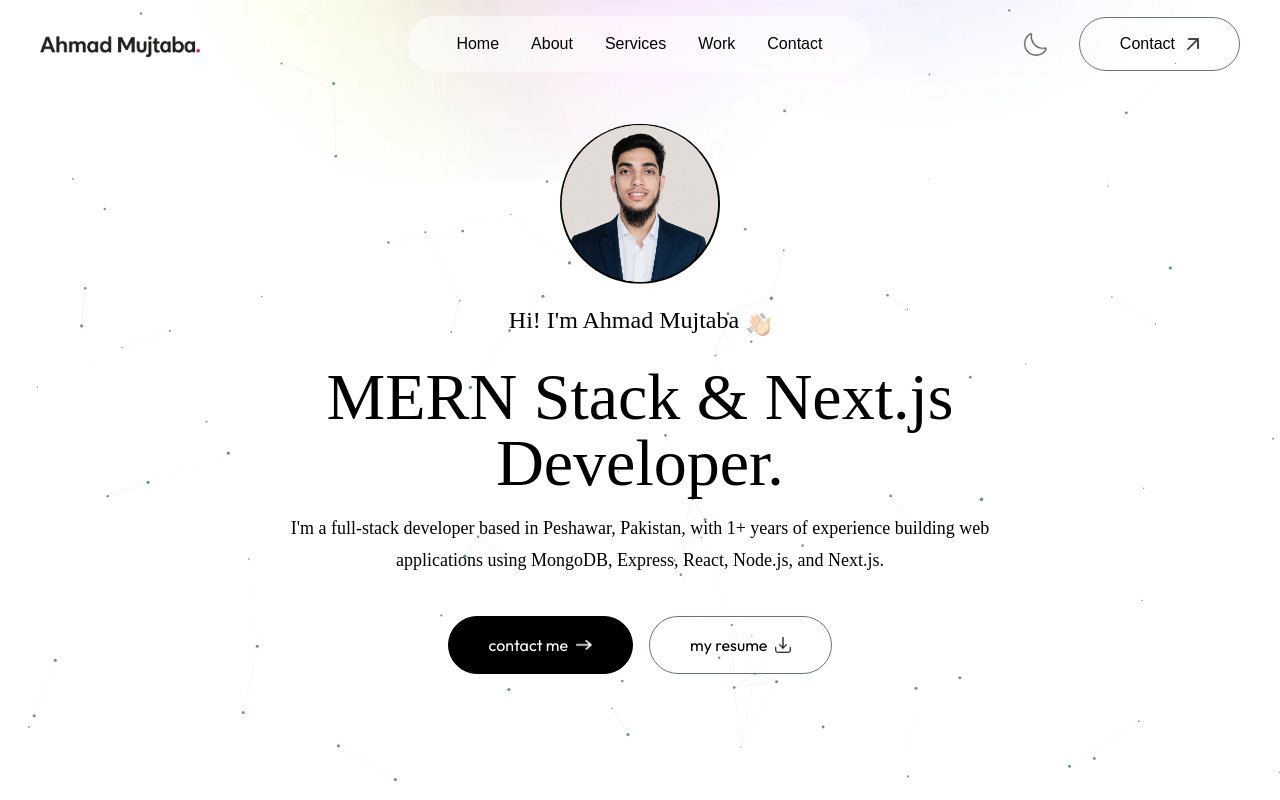
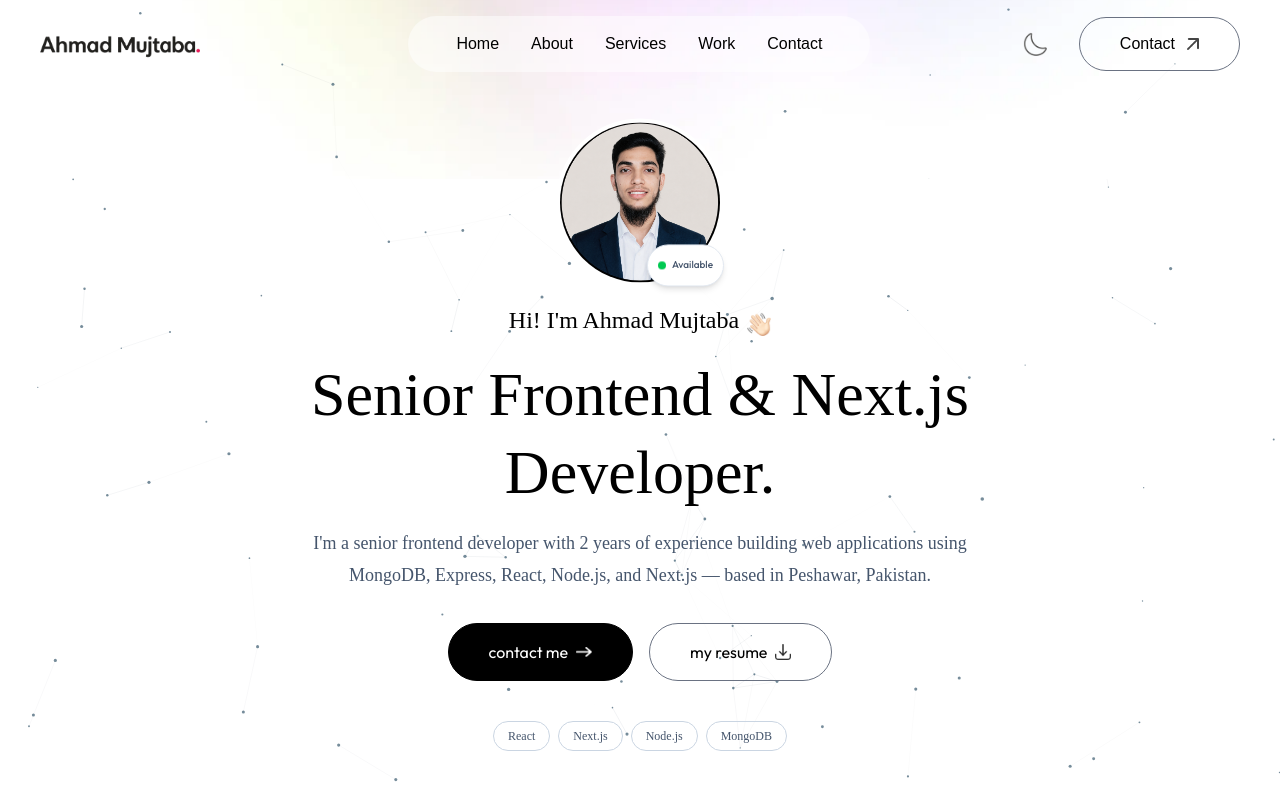
Before and after one commit to Ahmad-khan-1/portfolio, a Next.js app: page / in a window 1280 px wide. Shown: the top 800 px of the page. Built offline with nearby package versions, Linux system fonts and the light colour scheme; a web font is replaced by a local one.

Commit message:
Change header theme and section

```diff
--- a/components/Header.jsx
+++ b/components/Header.jsx
@@ -3,6 +3,8 @@ import { assets } from "../assests/assets";
 import Image from "next/image";
 import { motion } from "framer-motion";
 import ParticleBackground from "./ParticleBackground";
+
+const techStack = ["React", "Next.js", "Node.js", "MongoDB"];
 
 const Header = () => {
   return (
@@ -11,26 +13,39 @@ const Header = () => {
       className="w-11/12 max-w-3xl text-center mx-auto min-h-screen flex flex-col items-center justify-center gap-4 pt-32 pb-32 relative"
     >
       <ParticleBackground />
-      {/* Profile image - fade in + gentle floating loop */}
+
+      {/* Profile image with available-for-work badge */}
       <motion.div
         initial={{ opacity: 0, y: -20 }}
         animate={{ opacity: 1, y: 0 }}
         transition={{ duration: 0.6, ease: "easeOut" }}
+        className="relative"
       >
         <motion.div
           animate={{ y: [0, -10, 0] }}
-          transition={{
-            duration: 3,
-            repeat: Infinity,
-            ease: "easeInOut",
-          }}
+          transition={{ duration: 3, repeat: Infinity, ease: "easeInOut" }}
+          className="relative"
         >
           <Image
             src={assets.profile_img}
-            alt=""
-            className="rounded-full w-40"
+            alt="Ahmad Mujtaba"
+            className="rounded-full w-40 ring-4 ring-white dark:ring-white/10"
             priority
           />
+          <motion.span
+            initial={{ opacity: 0, scale: 0.7 }}
+            animate={{ opacity: 1, scale: 1 }}
+            transition={{ delay: 0.6, type: "spring", stiffness: 250 }}
+            className="absolute -bottom-1 -right-1 flex items-center gap-1.5 bg-white dark:bg-slate-900 px-2.5 py-1 rounded-full shadow-md border border-slate-200 dark:border-white/10"
+          >
+            <span className="relative flex h-2 w-2">
+              <span className="animate-ping absolute inline-flex h-full w-full rounded-full bg-green-400 opacity-75" />
+              <span className="relative inline-flex rounded-full h-2 w-2 bg-green-500" />
+            </span>
+            <span className="text-[10px] font-medium text-slate-600 dark:text-gray-300">
+              Available
+            </span>
+          </motion.span>
         </motion.div>
       </motion.div>
 
@@ -39,16 +54,12 @@ const Header = () => {
         initial={{ opacity: 0, y: 20 }}
         animate={{ opacity: 1, y: 0 }}
         transition={{ duration: 0.5, delay: 0.2 }}
-        className="flex items-end gap-2 text-xl md:text-2xl mb-3 font-Ovo"
+        className="flex items-end gap-2 text-xl md:text-2xl mb-1 font-Ovo"
       >
         Hi! I'm Ahmad Mujtaba{" "}
         <motion.span
           animate={{ rotate: [0, 15, -10, 15, 0] }}
-          transition={{
-            duration: 1.5,
-            repeat: Infinity,
-            repeatDelay: 2,
-          }}
+          transition={{ duration: 1.5, repeat: Infinity, repeatDelay: 2 }}
         >
           <Image src={assets.hand_icon} alt="" className="w-6" />
         </motion.span>
@@ -59,9 +70,9 @@ const Header = () => {
         initial={{ opacity: 0, y: 20 }}
         animate={{ opacity: 1, y: 0 }}
         transition={{ duration: 0.5, delay: 0.35 }}
-        className="text-3xl sm:text-5xl lg:text-[66px] font-Ovo"
+        className="text-3xl sm:text-5xl lg:text-[62px] font-Ovo leading-tight"
       >
-        MERN Stack &amp; Next.js <br /> Developer.
+        Senior Frontend &amp; Next.js <br /> Developer.
       </motion.h1>
 
       {/* Description */}
@@ -69,11 +80,11 @@ const Header = () => {
         initial={{ opacity: 0, y: 20 }}
         animate={{ opacity: 1, y: 0 }}
         transition={{ duration: 0.5, delay: 0.5 }}
-        className="max-w-5xl text-[18px] mx-auto font-Ovo"
+        className="max-w-2xl text-[16px] sm:text-[18px] mx-auto font-Ovo text-slate-600 dark:text-gray-400"
       >
-        I'm a full-stack developer based in Peshawar, Pakistan, with 1+ years of
-        experience building web applications using MongoDB, Express, React,
-        Node.js, and Next.js.
+        I'm a senior frontend developer with 2 years of experience building web
+        applications using MongoDB, Express, React, Node.js, and Next.js — based
+        in Peshawar, Pakistan.
       </motion.p>
 
       {/* Buttons */}
@@ -81,7 +92,7 @@ const Header = () => {
         initial={{ opacity: 0, y: 20 }}
         animate={{ opacity: 1, y: 0 }}
         transition={{ duration: 0.5, delay: 0.65 }}
-        className="flex flex-col sm:flex-row items-center justify-center gap-4 mt-6 flex-wrap"
+        className="flex flex-col sm:flex-row items-center justify-center gap-4 mt-4 flex-wrap"
       >
         <motion.a
           whileHover={{ scale: 1.05 }}
@@ -96,7 +107,7 @@ const Header = () => {
         <motion.a
           whileHover={{ scale: 1.05 }}
           whileTap={{ scale: 0.95 }}
-          href="/ahmad-mujtaba-resume.pdf"
+          href="/resume-1.pdf"
           download
           target="_blank"
           rel="noopener noreferrer"
@@ -110,6 +121,23 @@ const Header = () => {
           />
         </motion.a>
       </motion.div>
+
+      {/* Tech stack chips */}
+      <motion.div
+        initial={{ opacity: 0, y: 15 }}
+        animate={{ opacity: 1, y: 0 }}
+        transition={{ duration: 0.5, delay: 0.8 }}
+        className="flex flex-wrap items-center justify-center gap-2 mt-6"
+      >
+        {techStack.map((tech, i) => (
+          <span
+            key={i}
+            className="text-xs px-3.5 py-1.5 rounded-full border border-slate-300 dark:border-white/15 text-slate-600 dark:text-gray-300 font-Ovo"
+          >
+            {tech}
+          </span>
+        ))}
+      </motion.div>
     </div>
   );
 };
```
Also changed, not shown: 2 other files (tests, documents, lock files or other folders).
